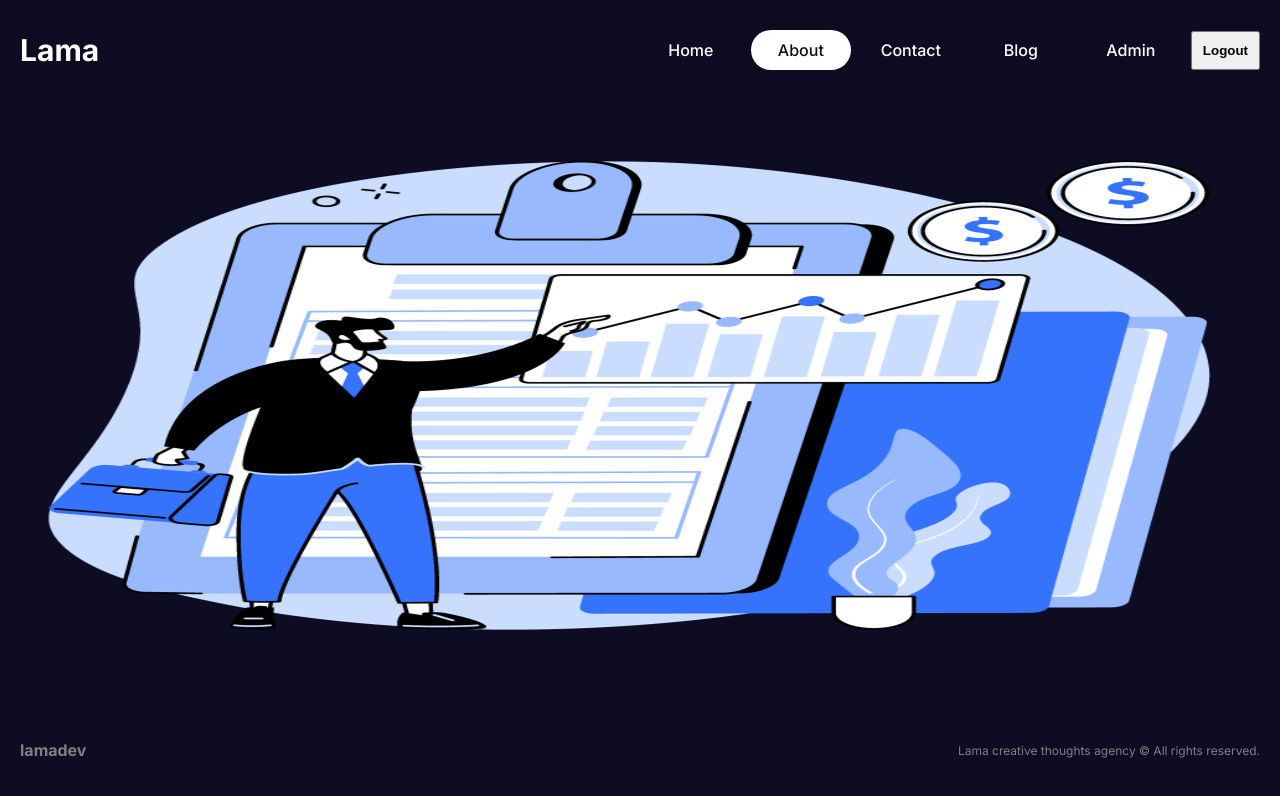
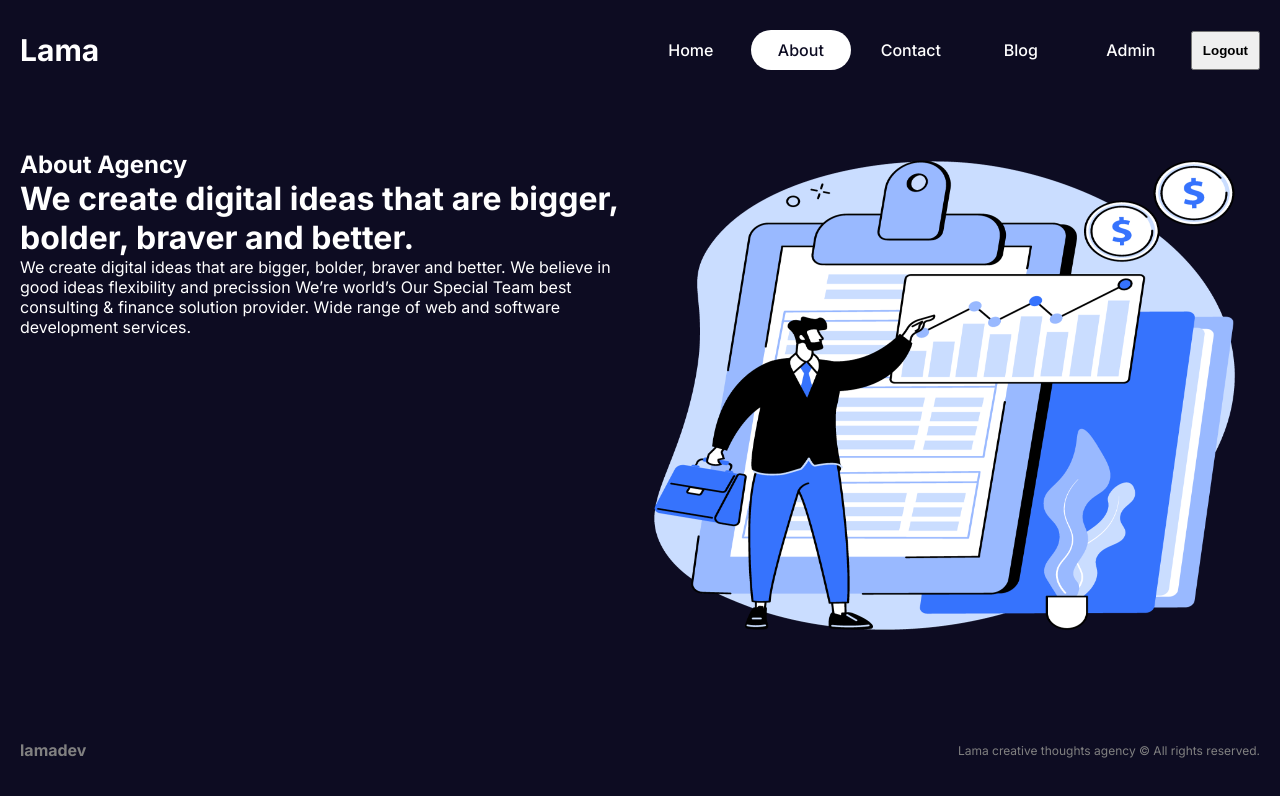
Before and after one commit to HadeerHassan28/fisrt-project-next-14, a Next.js app: page /about in a window 1280 px wide. Shown: the top 796 px of the page. Built offline with nearby package versions, Linux system fonts and the light colour scheme.

Commit message:
start about page

```diff
--- a/src/app/about/page.jsx
+++ b/src/app/about/page.jsx
@@ -3,7 +3,25 @@ import React from "react";
 import styles from "./page.module.css";
 const About = () => {
   return (
-    <div>
+    <div className={styles.container}>
+      {/* left */}
+      <div className={styles.textContainer}>
+        {/* subtitle */}
+        <h2 className={styles.subTitle}>About Agency</h2>
+        {/* title */}
+        <h1 className={styles.title}>
+          We create digital ideas that are bigger, bolder, braver and better.
+        </h1>
+        {/* desc */}
+        <p className={styles.desc}>
+          We create digital ideas that are bigger, bolder, braver and better. We
+          believe in good ideas flexibility and precission We’re world’s Our
+          Special Team best consulting & finance solution provider. Wide range
+          of web and software development services.
+        </p>
+        {/* boxes */}
+      </div>
+      {/* right */}
       <div className={styles.imgContainer}>
         <Image src="/about.png" alt="About" fill />
 
--- a/src/app/about/page.module.css
+++ b/src/app/about/page.module.css
@@ -1,4 +1,11 @@
+.container {
+  display: flex;
+}
+.textContainer {
+  flex: 1;
+}
 .imgContainer {
+  flex: 1;
   position: relative;
   width: 100%;
   height: 500px;
```
